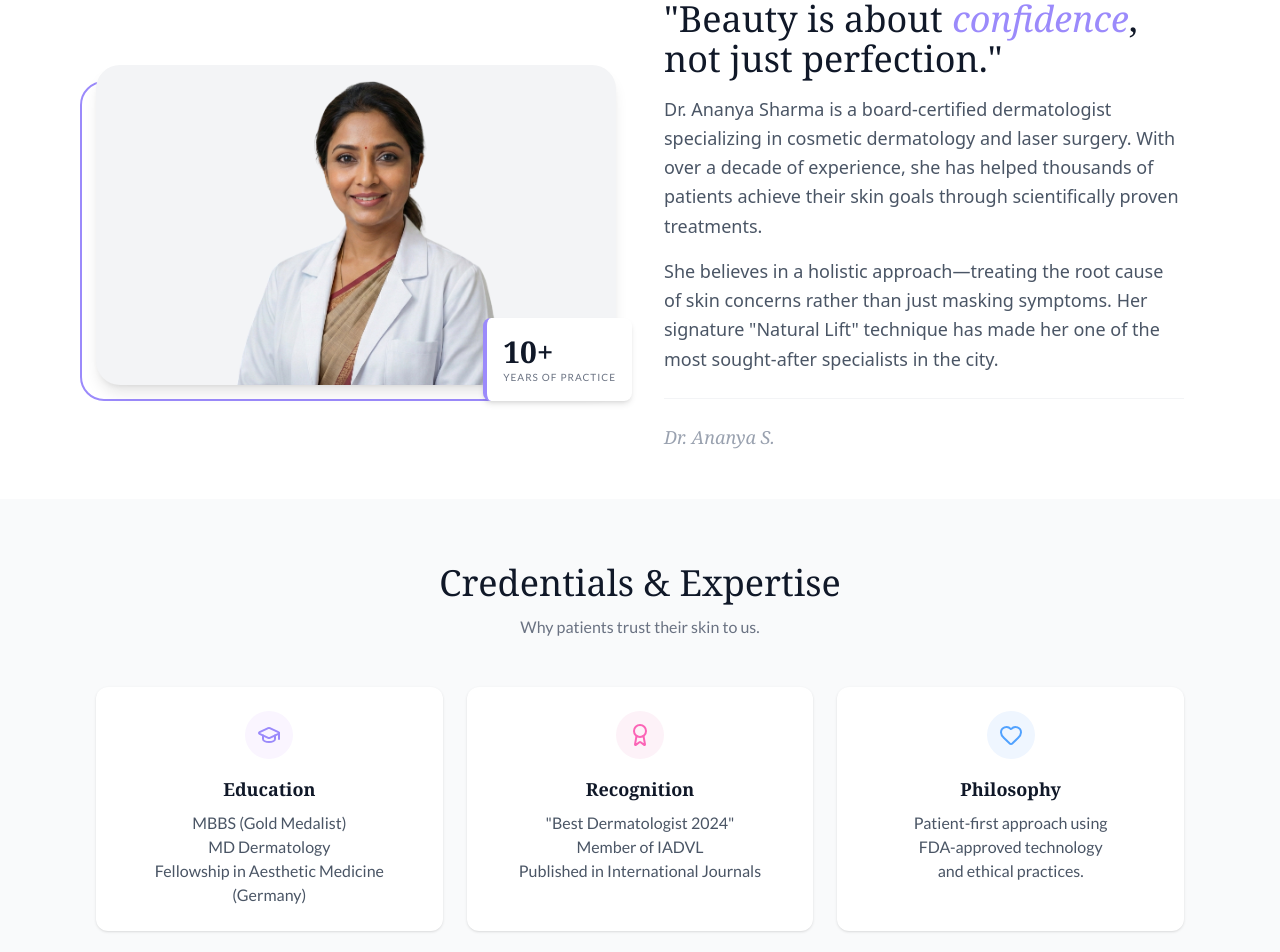
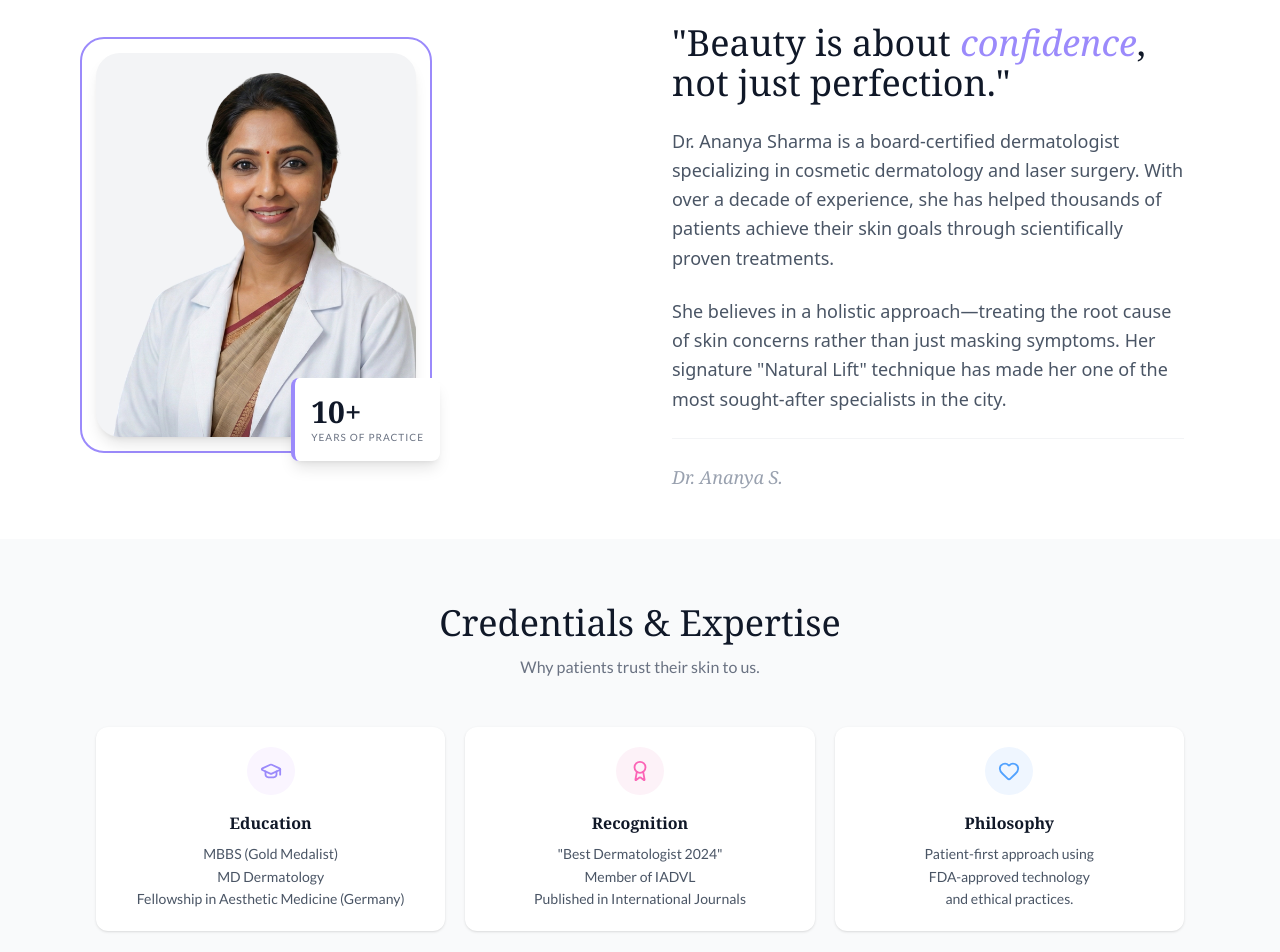
Before and after one commit to sufiyansayyed19/derma_lumina, a Next.js app: page /about in a window 1280 px wide. Shown: the part 460-1412 px from the top of the page. Built offline with nearby package versions, Linux system fonts and the light colour scheme; a web font is replaced by a local one.

Commit message:
optimized

```diff
--- a/src/app/about/page.tsx
+++ b/src/app/about/page.tsx
@@ -3,6 +3,16 @@ import Link from "next/link";
 import { Award, GraduationCap, Heart } from "lucide-react";
 import Breadcrumb from "../../components/ui/Breadcrumb";
 import { CLINIC_INFO } from "../../lib/data";
+
+export const metadata = {
+  title: `About ${CLINIC_INFO.doctor} | ${CLINIC_INFO.name}`,
+  description: "Meet our board-certified dermatologist specializing in cosmetic treatments and laser surgery.",
+  openGraph: {
+    title: `About ${CLINIC_INFO.doctor}`,
+    description: "Aesthetic medicine with clinical expertise",
+    images: [{ url: "/images/doctor/doctor.png" }],
+  },
+};
 
 export default function AboutPage() {
   return (
@@ -27,35 +37,40 @@ export default function AboutPage() {
 
       {/* --- BIO & IMAGE SECTION --- */}
       <section className="max-w-6xl mx-auto px-4 md:px-8 py-8 md:py-12">
-        <div className="grid grid-cols-1 md:grid-cols-2 gap-8 md:gap-12 items-center">
+        <div className="grid grid-cols-1 md:grid-cols-2 gap-8 md:gap-16 items-center">
 
           {/* Image Column */}
-          <div className="relative">
+          <div className="relative flex justify-center md:justify-start">
+            <div className="relative inline-block">
               {/* Decorative background square */}
-            <div className="absolute top-4 -left-4 w-full h-full border-2 border-[#9B8AFB] rounded-3xl z-0"></div>
+              <div className="absolute -inset-4 border-2 border-[#9B8AFB] rounded-3xl z-0"></div>
 
-            <div className="relative h-80 w-full bg-gray-100 rounded-3xl overflow-hidden shadow-lg z-10">
+              <div className="relative h-80 md:h-96 w-72 md:w-80 bg-gray-100 rounded-3xl overflow-hidden shadow-lg z-10">
                 <Image
                   src="/images/doctor/doctor.png"
                   alt={CLINIC_INFO.doctor}
                   fill
                   className="object-cover object-top"
+                  priority
+                  quality={85}
+                  sizes="(max-width: 768px) 288px, 320px"
                 />
               </div>
 
               {/* Experience Badge */}
-            <div className="absolute -bottom-4 -right-4 bg-white p-4 rounded-lg shadow-md z-20 border-l-4 border-[#9B8AFB]">
+              <div className="absolute bottom-0 right-0 translate-x-6 translate-y-6 bg-white p-4 rounded-lg shadow-lg z-20 border-l-4 border-[#9B8AFB] w-fit">
                  <p className="text-3xl font-serif font-bold text-gray-900">10+</p>
-               <p className="text-[10px] text-gray-500 uppercase tracking-widest">Years of Practice</p>
+                 <p className="text-[10px] text-gray-500 uppercase tracking-widest whitespace-nowrap">Years of Practice</p>
+              </div>
             </div>
           </div>
 
           {/* Text Column */}
           <div>
-            <h2 className="font-serif text-3xl md:text-4xl mb-4">
+            <h2 className="font-serif text-3xl md:text-4xl mb-6 mt-6">
               &quot;Beauty is about <span className="text-[#9B8AFB] italic">confidence</span>, not just perfection.&quot;
             </h2>
-            <div className="space-y-4 text-gray-600 font-sans leading-relaxed text-base md:text-lg">
+            <div className="space-y-6 text-gray-600 font-sans leading-relaxed text-base md:text-lg">
               <p>
                 Dr. Ananya Sharma is a board-certified dermatologist specializing in cosmetic
                 dermatology and laser surgery. With over a decade of experience, she has helped
@@ -82,18 +97,18 @@ export default function AboutPage() {
         <div className="max-w-6xl mx-auto px-4 md:px-8">
           <div className="text-center mb-12">
             <h2 className="font-serif text-3xl md:text-4xl mb-3">Credentials & Expertise</h2>
-            <p className="text-gray-500">Why patients trust their skin to us.</p>
+            <p className="text-gray-500 text-sm md:text-base">Why patients trust their skin to us.</p>
           </div>
 
-          <div className="grid grid-cols-1 md:grid-cols-3 gap-6">
+          <div className="grid grid-cols-1 md:grid-cols-3 gap-5">
 
             {/* Card 1 */}
-            <div className="bg-white p-6 rounded-xl shadow-sm hover:shadow-md transition text-center">
+            <div className="bg-white p-5 rounded-xl shadow-sm hover:shadow-md transition-all duration-300 text-center">
               <div className="w-12 h-12 bg-purple-50 rounded-full flex items-center justify-center mx-auto mb-4 text-[#9B8AFB]">
-                <GraduationCap size={24} />
+                <GraduationCap size={22} />
               </div>
-              <h3 className="font-serif text-lg font-bold mb-2">Education</h3>
-              <p className="text-gray-600">
+              <h3 className="font-serif text-base font-bold mb-2">Education</h3>
+              <p className="text-gray-600 text-sm leading-relaxed">
                 MBBS (Gold Medalist)<br/>
                 MD Dermatology<br/>
                 Fellowship in Aesthetic Medicine (Germany)
@@ -101,12 +116,12 @@ export default function AboutPage() {
             </div>
 
             {/* Card 2 */}
-            <div className="bg-white p-6 rounded-xl shadow-sm hover:shadow-md transition text-center">
+            <div className="bg-white p-5 rounded-xl shadow-sm hover:shadow-md transition-all duration-300 text-center">
               <div className="w-12 h-12 bg-pink-50 rounded-full flex items-center justify-center mx-auto mb-4 text-pink-400">
-                <Award size={24} />
+                <Award size={22} />
               </div>
-              <h3 className="font-serif text-lg font-bold mb-2">Recognition</h3>
-              <p className="text-gray-600">
+              <h3 className="font-serif text-base font-bold mb-2">Recognition</h3>
+              <p className="text-gray-600 text-sm leading-relaxed">
                 &quot;Best Dermatologist 2024&quot;<br/>
                 Member of IADVL<br/>
                 Published in International Journals
@@ -114,12 +129,12 @@ export default function AboutPage() {
             </div>
 
             {/* Card 3 */}
-            <div className="bg-white p-6 rounded-xl shadow-sm hover:shadow-md transition text-center">
+            <div className="bg-white p-5 rounded-xl shadow-sm hover:shadow-md transition-all duration-300 text-center">
               <div className="w-12 h-12 bg-blue-50 rounded-full flex items-center justify-center mx-auto mb-4 text-blue-400">
-                <Heart size={24} />
+                <Heart size={22} />
               </div>
-              <h3 className="font-serif text-lg font-bold mb-2">Philosophy</h3>
-              <p className="text-gray-600">
+              <h3 className="font-serif text-base font-bold mb-2">Philosophy</h3>
+              <p className="text-gray-600 text-sm leading-relaxed">
                 Patient-first approach using<br/>
                 FDA-approved technology<br/>
                 and ethical practices.
@@ -132,14 +147,14 @@ export default function AboutPage() {
 
       {/* --- CTA SECTION --- */}
       <section className="py-12 md:py-16 text-center px-4">
-        <div className="bg-[#9B8AFB] text-white rounded-3xl max-w-4xl mx-auto p-8 md:p-12 relative overflow-hidden">
+        <div className="bg-[#9B8AFB] text-white rounded-2xl md:rounded-3xl max-w-4xl mx-auto p-8 md:p-12 relative overflow-hidden">
 
           <div className="relative z-10">
-            <h2 className="font-serif text-3xl md:text-4xl mb-4">Ready to start your journey?</h2>
-            <p className="text-purple-100 text-base md:text-lg mb-6 max-w-xl mx-auto">
+            <h2 className="font-serif text-3xl md:text-4xl mb-3">Ready to start your journey?</h2>
+            <p className="text-purple-100 text-sm md:text-lg mb-5 max-w-xl mx-auto">
               Schedule a comprehensive consultation to discuss your skin and body goals today.
             </p>
-            <Link href={CLINIC_INFO.bookingLink} className="bg-white text-[#9B8AFB] px-10 py-4 rounded-full font-bold shadow-xl hover:bg-gray-100 transition inline-block">
+            <Link href={CLINIC_INFO.bookingLink} className="inline-block bg-white text-[#9B8AFB] px-8 md:px-10 py-3 md:py-4 rounded-full font-bold shadow-lg hover:bg-gray-100 transition-all duration-300 text-sm md:text-base">
               Book Appointment
             </Link>
           </div>
```
Lines whose indentation alone changed are shown as unchanged.
